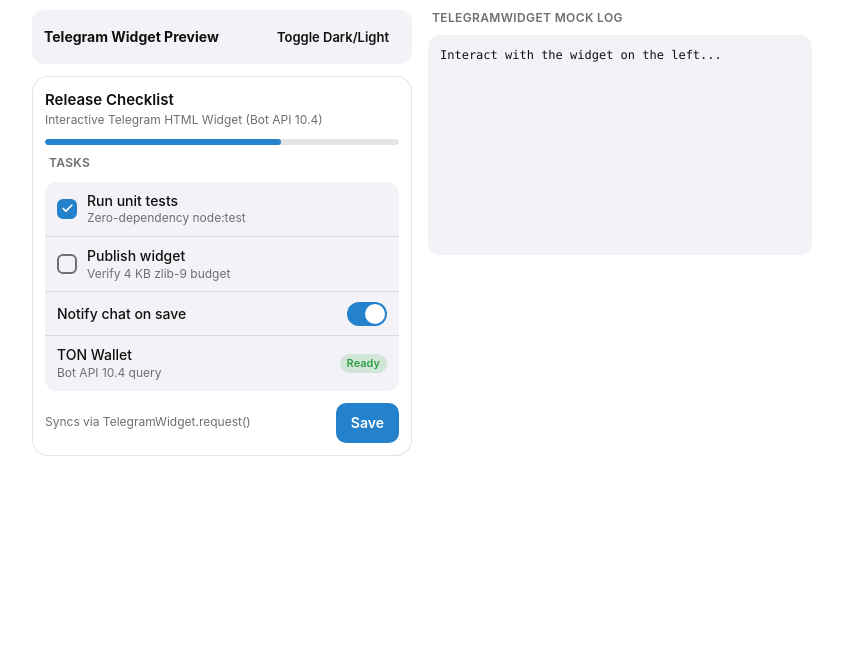
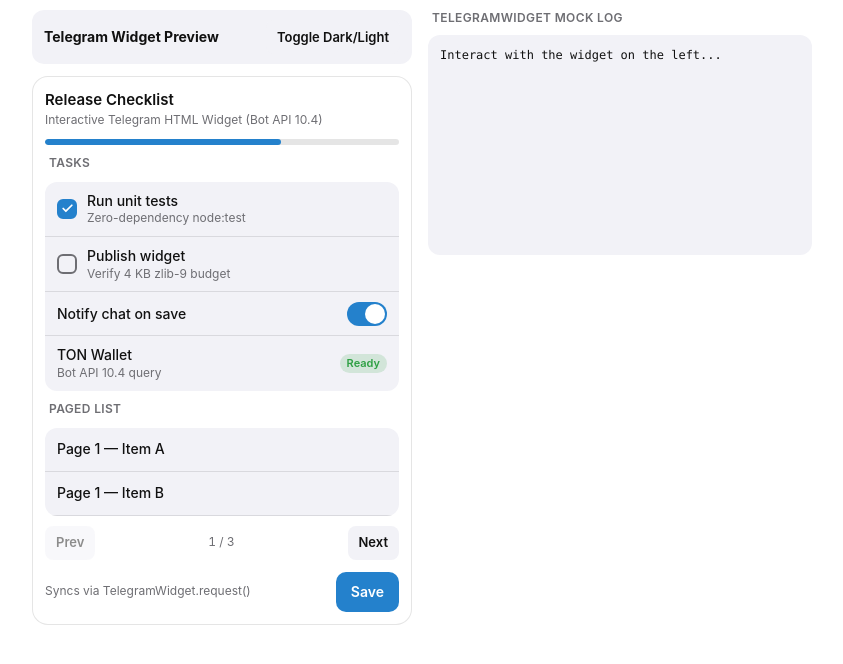
Before and after one commit to albertincx/tg-widget-ui, a website: page playground/index.html in a window 1280 px wide. Shown: the whole page, without its empty margins (218-1061 px from the left). Drawn offline with Linux system fonts and the light colour scheme.

Commit message:
feat: add paginated lists (twPagedList, twPagination, twEmpty) and CSS/JS tree-shaking

```diff
--- a/playground/index.html
+++ b/playground/index.html
@@ -99,6 +99,21 @@
               <span class="tw-item-trail"><span class="tw-badge tw-badge-ok">Ready</span></span>
             </button>
           </div>
+          <div class="tw-root" data-tw-paged data-tw-size="2" data-tw-page="1">
+            <div class="tw-sec-label">Paged List</div>
+            <div class="tw-list" role="list">
+              <div class="tw-item"><span class="tw-item-body"><span class="tw-item-title">Page 1 — Item A</span></span></div>
+              <div class="tw-item"><span class="tw-item-body"><span class="tw-item-title">Page 1 — Item B</span></span></div>
+              <div class="tw-item"><span class="tw-item-body"><span class="tw-item-title">Page 2 — Item C</span></span></div>
+              <div class="tw-item"><span class="tw-item-body"><span class="tw-item-title">Page 2 — Item D</span></span></div>
+              <div class="tw-item"><span class="tw-item-body"><span class="tw-item-title">Page 3 — Item E</span></span></div>
+            </div>
+            <div class="tw-pager">
+              <button type="button" class="tw-btn tw-btn-sm tw-btn-sec" data-tw-prev disabled>Prev</button>
+              <span class="tw-pager-info">1 / 3</span>
+              <button type="button" class="tw-btn tw-btn-sm tw-btn-sec" data-tw-next>Next</button>
+            </div>
+          </div>
           <div class="tw-save-bar">
             <span class="tw-save-status">Syncs via TelegramWidget.request()</span>
             <button type="button" class="tw-btn" data-tw-save="save_checklist" data-tw-label="Save" data-tw-saving="Saving..." data-tw-saved="Saved">Save</button>
--- a/src/runtime.js
+++ b/src/runtime.js
@@ -106,10 +106,42 @@
     );
   }
 
+  /* @section paged */function updatePaged(wrap, page) {
+    var size = parseInt(wrap.getAttribute("data-tw-size") || "5", 10);
+    var list = wrap.querySelector(".tw-list");
+    if (!list) return;
+    var items = list.children;
+    var total = Math.max(1, Math.ceil(items.length / size));
+    var p = Math.max(1, Math.min(total, page));
+    wrap.setAttribute("data-tw-page", String(p));
+    var start = (p - 1) * size;
+    var end = start + size;
+    for (var i = 0; i < items.length; i++) {
+      items[i].hidden = i < start || i >= end;
+    }
+    var info = wrap.querySelector(".tw-pager-info");
+    if (info) info.textContent = p + " / " + total;
+    var prev = wrap.querySelector("[data-tw-prev]");
+    var next = wrap.querySelector("[data-tw-next]");
+    if (prev) prev.disabled = p <= 1;
+    if (next) next.disabled = p >= total;
+  }/* @section end */
+
   function onClick(e) {
     var t = e.target;
     while (t && t !== root.document) {
       if (t.getAttribute && t.getAttribute("aria-disabled") === "true") return;
+      /* @section paged */if (t.hasAttribute && (t.hasAttribute("data-tw-prev") || t.hasAttribute("data-tw-next"))) {
+        var wrap = t.parentElement;
+        while (wrap && (!wrap.hasAttribute || !wrap.hasAttribute("data-tw-paged"))) {
+          wrap = wrap.parentElement;
+        }
+        if (wrap) {
+          var cur = parseInt(wrap.getAttribute("data-tw-page") || "1", 10);
+          updatePaged(wrap, cur + (t.hasAttribute("data-tw-next") ? 1 : -1));
+          return;
+        }
+      }/* @section end */
       var role = t.getAttribute ? t.getAttribute("role") : null;
       if (role === "checkbox" || role === "switch") {
         var next = t.getAttribute("aria-checked") !== "true";
@@ -166,6 +198,10 @@
   function init() {
     if (root.document) {
       root.document.addEventListener("click", onClick);
+      /* @section paged */var paged = root.document.querySelectorAll("[data-tw-paged]");
+      for (var i = 0; i < paged.length; i++) {
+        updatePaged(paged[i], parseInt(paged[i].getAttribute("data-tw-page") || "1", 10));
+      }/* @section end */
     }
     if (tg) {
       if (tg.themeParams) applyTheme(tg.themeParams);
--- a/src/styles.css
+++ b/src/styles.css
@@ -1,56 +1,56 @@
 /* tg-widget-ui: Telegram HTML Widget UI Library (Bot API 10.4) */
 :root {
   color-scheme: light dark;
-  --tw-bg-l: #ffffff;
-  --tw-bg-d: #1c1c1e;
-  --tw-sec-l: #f2f2f7;
-  --tw-sec-d: #2c2c2e;
-  --tw-txt-l: #111111;
-  --tw-txt-d: #f5f5f7;
-  --tw-hint-l: #6e6e73;
-  --tw-hint-d: #98989f;
-  --tw-btn-l: #2481cc;
-  --tw-btn-d: #3b9eff;
-  --tw-sep-l: rgba(0, 0, 0, 0.1);
-  --tw-sep-d: rgba(255, 255, 255, 0.14);
+  --b0: #ffffff;
+  --b1: #1c1c1e;
+  --s0: #f2f2f7;
+  --s1: #2c2c2e;
+  --t0: #111111;
+  --t1: #f5f5f7;
+  --h0: #6e6e73;
+  --h1: #98989f;
+  --a0: #2481cc;
+  --a1: #3b9eff;
+  --p0: rgba(0, 0, 0, 0.1);
+  --p1: rgba(255, 255, 255, 0.14);
 
-  --tw-bg-fallback: var(--tw-bg-l);
-  --tw-sec-fallback: var(--tw-sec-l);
-  --tw-txt-fallback: var(--tw-txt-l);
-  --tw-hint-fallback: var(--tw-hint-l);
-  --tw-btn-fallback: var(--tw-btn-l);
-  --tw-sep: var(--tw-sep-l);
+  --tw-bg-f: var(--b0);
+  --tw-sec-f: var(--s0);
+  --tw-txt-f: var(--t0);
+  --tw-hint-f: var(--h0);
+  --tw-btn-f: var(--a0);
+  --tw-sep: var(--p0);
 }
 
 @media (prefers-color-scheme: dark) {
   :root {
-    --tw-bg-fallback: var(--tw-bg-d);
-    --tw-sec-fallback: var(--tw-sec-d);
-    --tw-txt-fallback: var(--tw-txt-d);
-    --tw-hint-fallback: var(--tw-hint-d);
-    --tw-btn-fallback: var(--tw-btn-d);
-    --tw-sep: var(--tw-sep-d);
+    --tw-bg-f: var(--b1);
+    --tw-sec-f: var(--s1);
+    --tw-txt-f: var(--t1);
+    --tw-hint-f: var(--h1);
+    --tw-btn-f: var(--a1);
+    --tw-sep: var(--p1);
   }
 }
 
 @supports (color: light-dark(white, black)) {
   :root {
-    --tw-bg-fallback: light-dark(var(--tw-bg-l), var(--tw-bg-d));
-    --tw-sec-fallback: light-dark(var(--tw-sec-l), var(--tw-sec-d));
-    --tw-txt-fallback: light-dark(var(--tw-txt-l), var(--tw-txt-d));
-    --tw-hint-fallback: light-dark(var(--tw-hint-l), var(--tw-hint-d));
-    --tw-btn-fallback: light-dark(var(--tw-btn-l), var(--tw-btn-d));
-    --tw-sep: light-dark(var(--tw-sep-l), var(--tw-sep-d));
+    --tw-bg-f: light-dark(var(--b0), var(--b1));
+    --tw-sec-f: light-dark(var(--s0), var(--s1));
+    --tw-txt-f: light-dark(var(--t0), var(--t1));
+    --tw-hint-f: light-dark(var(--h0), var(--h1));
+    --tw-btn-f: light-dark(var(--a0), var(--a1));
+    --tw-sep: light-dark(var(--p0), var(--p1));
   }
 }
 
 :root {
-  --tw-bg: var(--tg-theme-bg-color, var(--tw-bg-fallback));
-  --tw-sec-bg: var(--tg-theme-secondary-bg-color, var(--tw-sec-fallback));
-  --tw-txt: var(--tg-theme-text-color, var(--tw-txt-fallback));
-  --tw-hint: var(--tg-theme-hint-color, var(--tw-hint-fallback));
-  --tw-link: var(--tg-theme-link-color, var(--tw-btn-fallback));
-  --tw-accent: var(--tg-theme-button-color, var(--tw-btn-fallback));
+  --tw-bg: var(--tg-theme-bg-color, var(--tw-bg-f));
+  --tw-sec-bg: var(--tg-theme-secondary-bg-color, var(--tw-sec-f));
+  --tw-txt: var(--tg-theme-text-color, var(--tw-txt-f));
+  --tw-hint: var(--tg-theme-hint-color, var(--tw-hint-f));
+  --tw-link: var(--tg-theme-link-color, var(--tw-btn-f));
+  --tw-accent: var(--tg-theme-button-color, var(--tw-btn-f));
   --tw-accent-txt: var(--tg-theme-button-text-color, #ffffff);
   --tw-danger: var(--tg-theme-destructive-text-color, #e53935);
   --tw-success: #2ea043;
@@ -99,16 +99,19 @@ body {
   padding: 0 4px;
 }
 
-/* Card & List */
-.tw-card, .tw-list {
+/* @section card */
+.tw-card {
   background: var(--tw-sec-bg);
   border-radius: var(--tw-r);
   overflow: hidden;
+  padding: 12px;
 }
 
-.tw-card { padding: 12px; }
-
+/* @section list */
 .tw-list {
+  background: var(--tw-sec-bg);
+  border-radius: var(--tw-r);
+  overflow: hidden;
   display: flex;
   flex-direction: column;
   margin: 0;
@@ -188,7 +191,7 @@ button.tw-item:active { background: var(--tw-sep); }
   pointer-events: none;
 }
 
-/* Custom Checkbox (no <input> per Widget Profile 1) */
+/* @section checkbox */
 .tw-cb-box {
   width: 20px;
   height: 20px;
@@ -234,7 +237,7 @@ button.tw-item:active { background: var(--tw-sep); }
   display: none;
 }
 
-/* Switch */
+/* @section switch */
 .tw-sw-track {
   width: 40px;
   height: 24px;
@@ -256,7 +259,7 @@ button.tw-item:active { background: var(--tw-sep); }
 [aria-checked="true"] .tw-sw-track { background: var(--tw-accent); }
 [aria-checked="true"] .tw-sw-thumb { transform: translateX(16px); }
 
-/* Radio */
+/* @section radio */
 .tw-rd-dot {
   width: 20px;
   height: 20px;
@@ -280,7 +283,7 @@ button.tw-item:active { background: var(--tw-sep); }
 [aria-checked="true"] .tw-rd-dot { border-color: var(--tw-accent); }
 [aria-checked="true"] .tw-rd-dot::after { transform: scale(1); }
 
-/* Buttons */
+/* @section button */
 .tw-btn-row {
   display: flex;
   flex-wrap: wrap;
@@ -312,7 +315,7 @@ button.tw-item:active { background: var(--tw-sep); }
 .tw-btn-danger { background: var(--tw-danger); color: #ffffff; }
 .tw-btn-saved { background: var(--tw-success); color: #ffffff; }
 
-/* Save bar */
+/* @section save */
 .tw-save-bar {
   display: flex;
   align-items: center;
@@ -326,7 +329,7 @@ button.tw-item:active { background: var(--tw-sep); }
   color: var(--tw-hint);
 }
 
-/* Badge, Progress, Banner, Divider */
+/* @section badge */
 .tw-badge {
   display: inline-flex;
   align-items: center;
@@ -343,6 +346,7 @@ button.tw-item:active { background: var(--tw-sep); }
 .tw-badge-warn { background: rgba(217, 119, 6, 0.16); color: var(--tw-warn); }
 .tw-badge-err { background: rgba(229, 57, 53, 0.16); color: var(--tw-danger); }
 
+/* @section progress */
 .tw-prog {
   width: 100%;
   height: 6px;
@@ -357,6 +361,7 @@ button.tw-item:active { background: var(--tw-sep); }
   background: var(--tw-accent);
 }
 
+/* @section banner */
 .tw-banner {
   padding: 9px 12px;
   border-radius: 10px;
@@ -365,9 +370,35 @@ button.tw-item:active { background: var(--tw-sep); }
   border-left: 3px solid var(--tw-accent);
 }
 
+/* @section divider */
 .tw-divider {
   height: 1px;
   background: var(--tw-sep);
   border: 0;
   margin: 2px 0;
 }
+
+/* @section pager */
+.tw-pager {
+  display: flex;
+  align-items: center;
+  justify-content: space-between;
+  gap: 8px;
+}
+
+.tw-pager-info {
+  font-size: 12px;
+  color: var(--tw-hint);
+  font-variant-numeric: tabular-nums;
+}
+
+/* @section empty */
+.tw-empty {
+  padding: 20px 12px;
+  text-align: center;
+  color: var(--tw-hint);
+  font-size: 13px;
+}
+
+/* @section end */
+[hidden] { display: none !important; }
```
Also changed, not shown: README.ru.md (+3 -0 lines), src/builder.js (+34 -3 lines), src/components.js (+43 -0 lines), test/components.test.js (+23 -1 lines), README.md.
